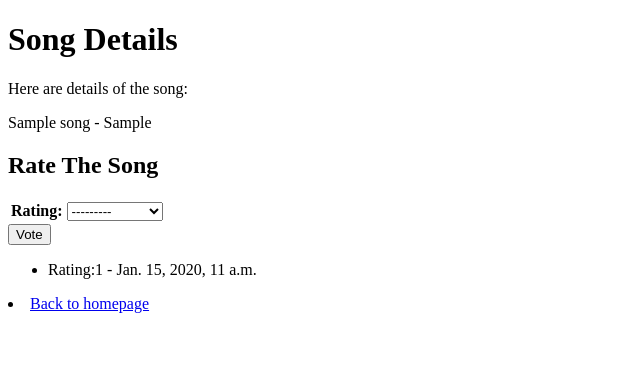
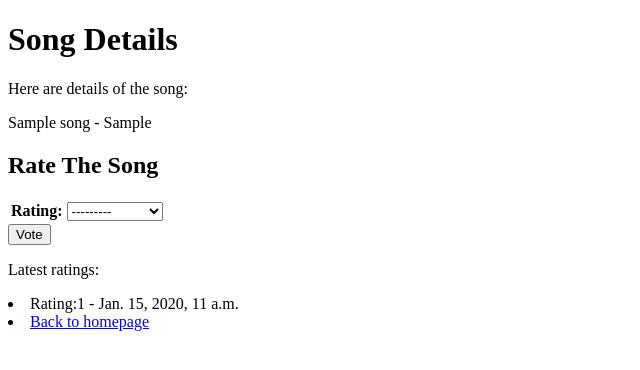
Before and after one commit to jupitter/omra, a Django app: page /song_details/1 in a window 1280 px wide. Shown: the top 370 px of the page, without its empty margins (0-640 px from the left). Run offline with Django 3.2, Linux system fonts and the light colour scheme; tables that the repository leaves empty hold one stand-in row (values such as "Sample post").

Commit message:
add latest ratings header

```diff
--- a/templates/song_rater/song_detail.html
+++ b/templates/song_rater/song_detail.html
@@ -20,6 +20,7 @@
         {% csrf_token %}
       <button type="submit">Vote</button>
     </form>
+    <p>Latest ratings:</p
     <ul>
        {% for rating in all_ratings reversed%}
            <li>Rating:{{ rating.rating }} - {{ rating.date }}</li>
```
